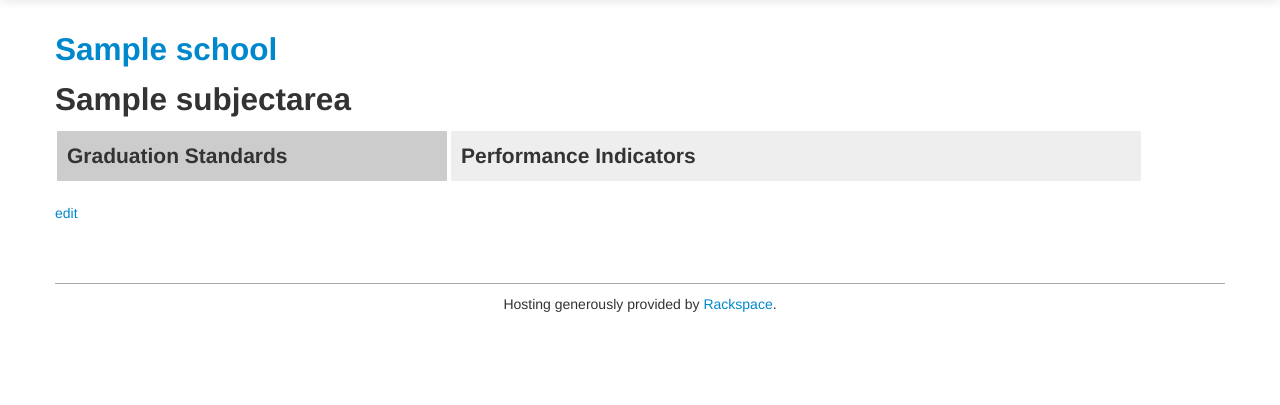
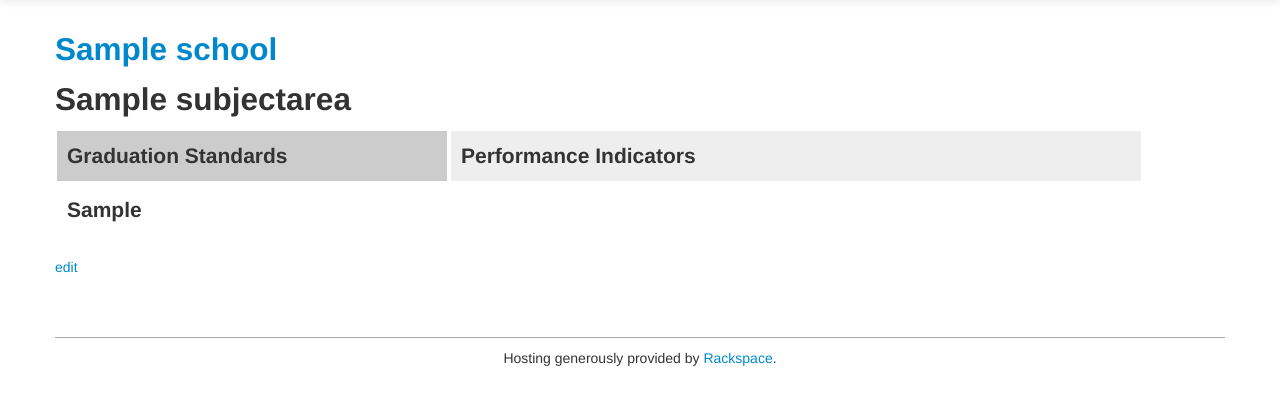
Before and after one commit to openlearningtools/opencompetencies, a Django app: page /sa_summary/1/ in a window 1280 px wide. Shown: the part 41-446 px from the top of the page. Run offline with Django 3.2, Linux system fonts and the light colour scheme; tables that the repository leaves empty hold one stand-in row (values such as "Sample post"); parts of the project's set-up code (start-up, migrations or seed data) failed here and were passed over; some libraries are stand-ins or nearby versions.

Commit message:
Subdiscipline areas show up on sa_summary.

```diff
--- a/competencies/views.py
+++ b/competencies/views.py
@@ -89,14 +89,17 @@ def subject_area(request, subject_area_id):
 
 def sa_summary(request, sa_id):
     """Shows a GSP-style summary for a subject area."""
-    subject_area = SubjectArea.objects.get(id=sa_id)
-    school = subject_area.school
+    sa = SubjectArea.objects.get(id=sa_id)
+    school = sa.school
     kwargs = get_visibility_filter(request.user, school)
 
     # Deal with sdas, competency areas associated with sdas.
+    sdas = sa.subdisciplinearea_set.filter(**kwargs)
+
+
 
     # Get competencies for the general subject area (no associated sda):
-    sa_general_competency_areas = subject_area.competencyarea_set.filter(subdiscipline_area=None).filter(**kwargs)
+    sa_general_competency_areas = sa.competencyarea_set.filter(subdiscipline_area=None).filter(**kwargs)
 
     # Get eus for each competency area.
     ca_eus = {}
@@ -105,9 +108,10 @@ def sa_summary(request, sa_id):
         ca_eus[ca] = eus
 
     return render_to_response('competencies/sa_summary.html',
-                              {'subject_area': subject_area, 'school': school,
+                              {'subject_area': sa, 'school': school,
                                'sa_general_competency_areas': sa_general_competency_areas,
-                               'ca_eus': ca_eus},
+                               'ca_eus': ca_eus,
+                               'sdas': sdas},
                               context_instance = RequestContext(request))
 
 @login_required
--- a/opencompetencies/static/css/site_styles.css
+++ b/opencompetencies/static/css/site_styles.css
@@ -102,6 +102,10 @@ div.feature_box {
 	 background-color: #eee;
 }
 
+.sda_col {
+
+}
+
 .edit_view_link {
 	 margin-top: 20px;
 }
--- a/opencompetencies/static/templates/competencies/sa_summary.html
+++ b/opencompetencies/static/templates/competencies/sa_summary.html
@@ -29,6 +29,16 @@
 		</div>
 	 {% endfor %}
 
+	 {% for sda in sdas %}
+		<div class="row row-eq-height">
+		  <div class="span4 lead summary_box sda_col"><strong>{{ sda }}</strong></div>
+		  <div class="span7 lead summary_box sda_col">&nbsp</div>
+		</div>
+	 {% endfor %}
+
+
+
+
 	 <p class="edit_view_link">
 		<a href='{% url 'competencies:edit_sa_summary' subject_area.id %}'>edit</a>
 	 </p>
```
